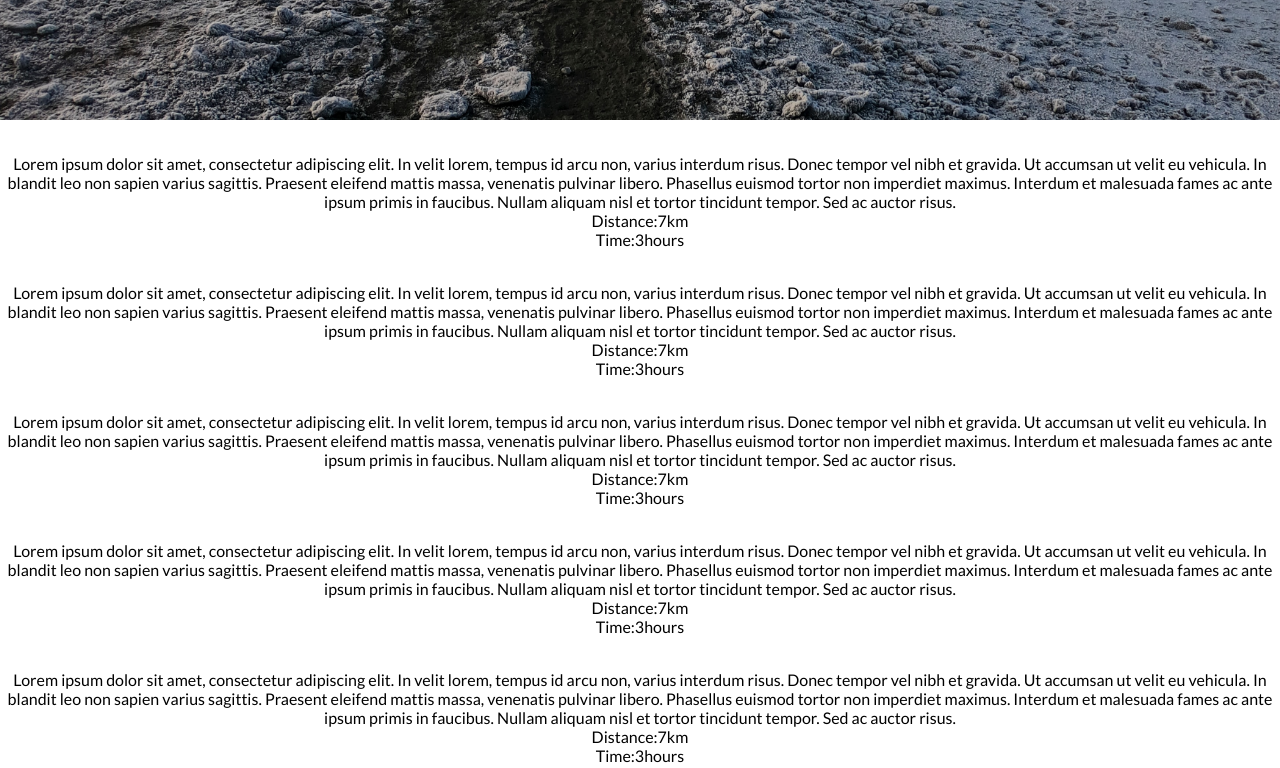
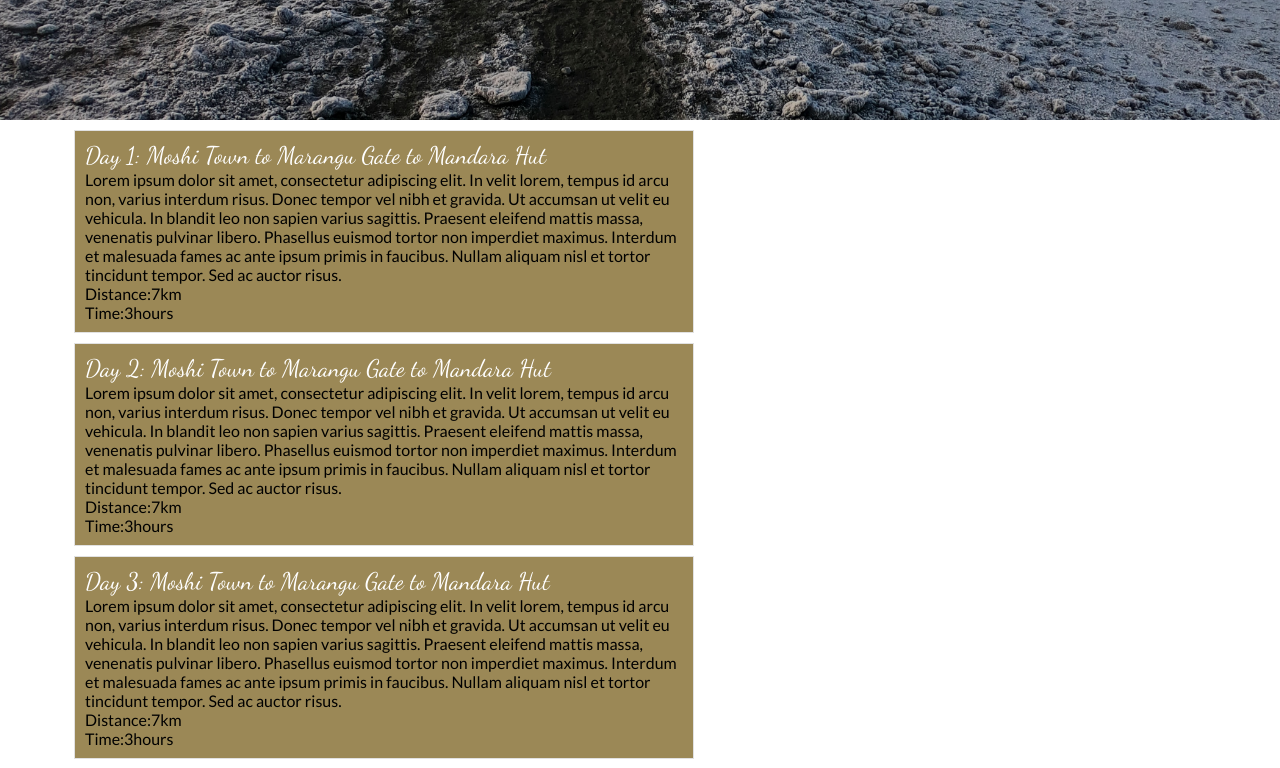
Before and after one commit to 9mmasi/silence_of_africa_safari, a React (Vite) app: page /packages/1 in a window 1280 px wide. Shown: the part 520-1288 px from the top of the page. Built offline with nearby package versions, Linux system fonts and the light colour scheme.

Commit message:
Update single.css
yeah

```diff
--- a/src/pages/single.css
+++ b/src/pages/single.css
@@ -1,23 +1,45 @@
-.single{
-    padding: 4rem 6rem;
-}
-.singl-section{
+/* Singlepackage.css */
+/* Add your CSS for the Singlepackage component here */
+
+/* List Styles */
+.responsive-list {
     display: flex;
-    justify-content: space-between;
-    align-items: center;
-}
-.iternary{
-    flex: 0.6;
-}
-.include-exclude{
+    justify-content: center;
+  }
+  .list{
+    flex: 0.5;
+  }
+  .ex-in{
     flex: 0.4;
-}
-.iternary-sec{
-    display: flex;
-    justify-content: flex-start;
-    align-items:flex-start;
-    text-align: justify;
-}
-.iternary-sec > p{
-    text-align: justify;
-}
+  }
+  .list-style {
+    list-style-type: none;
+    padding: 0;
+  }
+
+  .list-style li {
+    margin: 10px;
+    padding: 10px;
+    border: 1px solid #e1e1e1;
+    background-color:var(--primary-color);
+    text-align: start; /* Set text alignment to start (left) */
+  }
+
+  .list-style li p {
+    font-size: 1rem;
+    text-align: start;
+    margin: 0;
+  }
+  .list-style li h3 {
+    font-size: 1.5rem;
+    text-align: start;
+    margin: 0;
+  }
+
+  @media (max-width: 768px) {
+    .list-style li {
+      width: 95%;
+    }
+  }
+
+  /* Add more styles as needed */
```
